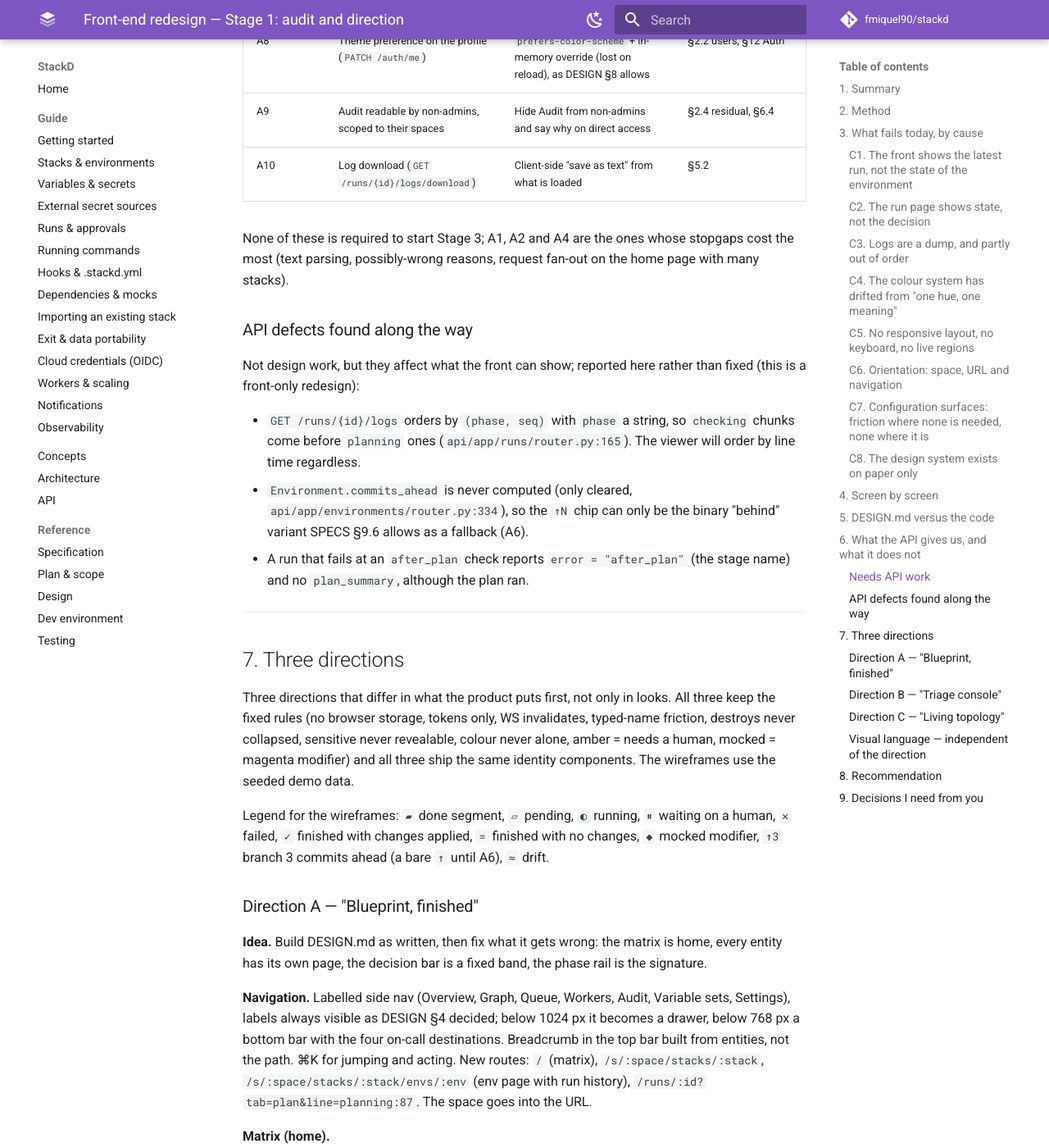
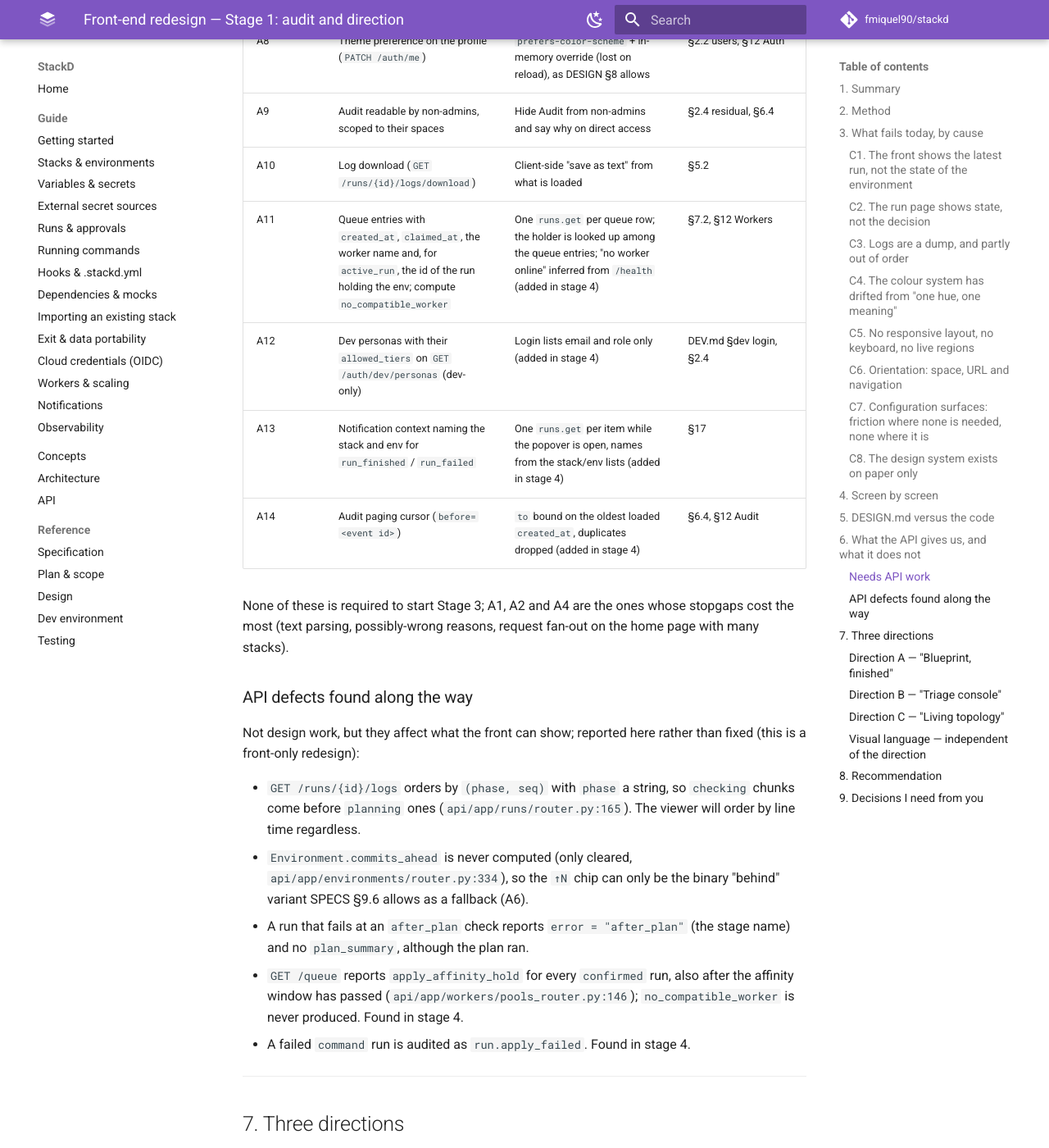
Before and after one commit to fmiquel90/stackd, an MkDocs documentation site: the page built from docs/redesign/AUDIT.md, in a window 1280 px wide and 1400 px high, scrolled down 15148 px. Shown: the whole window at 82% size. Built offline with MkDocs 1.6.1 and Material for MkDocs 9.7.7, drawn with Linux system fonts in a browser that asks for light colours; comment, search, counter and statistics services are not loaded.

Commit message:
docs(redesign): keyboard and screen-reader check, stage-4 API needs
Records the keyboard/accessible-tree check of the run page and the
matrix, adds the API needs found while building the remaining screens
(A11-A14) and two API defects to AUDIT.md, and aligns DESIGN §5.5 and
§5.10 with the queue, settings and login as built.

Co-Authored-By: Claude Opus 5.5 <noreply@anthropic.com>
Claude-Session: https://claude.ai/code/session_01JMv1zUNUBfTYnKH5JCJ9ro

```diff
--- a/docs/redesign/AUDIT.md
+++ b/docs/redesign/AUDIT.md
@@ -365,6 +365,10 @@ version in the design; the API change would make it exact or cheaper.
 | A8 | Theme preference on the profile (`PATCH /auth/me`) | `prefers-color-scheme` + in-memory override (lost on reload), as DESIGN §8 allows | §2.2 users, §12 Auth |
 | A9 | Audit readable by non-admins, scoped to their spaces | Hide Audit from non-admins and say why on direct access | §2.4 residual, §6.4 |
 | A10 | Log download (`GET /runs/{id}/logs/download`) | Client-side "save as text" from what is loaded | §5.2 |
+| A11 | Queue entries with `created_at`, `claimed_at`, the worker name and, for `active_run`, the id of the run holding the env; compute `no_compatible_worker` | One `runs.get` per queue row; the holder is looked up among the queue entries; "no worker online" inferred from `/health` (added in stage 4) | §7.2, §12 Workers |
+| A12 | Dev personas with their `allowed_tiers` on `GET /auth/dev/personas` (dev-only) | Login lists email and role only (added in stage 4) | DEV.md §dev login, §2.4 |
+| A13 | Notification context naming the stack and env for `run_finished` / `run_failed` | One `runs.get` per item while the popover is open, names from the stack/env lists (added in stage 4) | §17 |
+| A14 | Audit paging cursor (`before=<event id>`) | `to` bound on the oldest loaded `created_at`, duplicates dropped (added in stage 4) | §6.4, §12 Audit |
 
 None of these is required to start Stage 3; A1, A2 and A4 are the ones whose stopgaps cost the most
 (text parsing, possibly-wrong reasons, request fan-out on the home page with many stacks).
@@ -381,6 +385,10 @@ front-only redesign):
   so the `↑N` chip can only be the binary "behind" variant SPECS §9.6 allows as a fallback (A6).
 - A run that fails at an `after_plan` check reports `error = "after_plan"` (the stage name) and no
   `plan_summary`, although the plan ran.
+- `GET /queue` reports `apply_affinity_hold` for every `confirmed` run, also after the affinity
+  window has passed (`api/app/workers/pools_router.py:146`); `no_compatible_worker` is never
+  produced. Found in stage 4.
+- A failed `command` run is audited as `run.apply_failed`. Found in stage 4.
 
 ---
 
```
Also changed, not shown: docs/DESIGN.md (+4 -2 lines), docs/redesign/A11Y-CHECK.md (added, +71 -0 lines).
